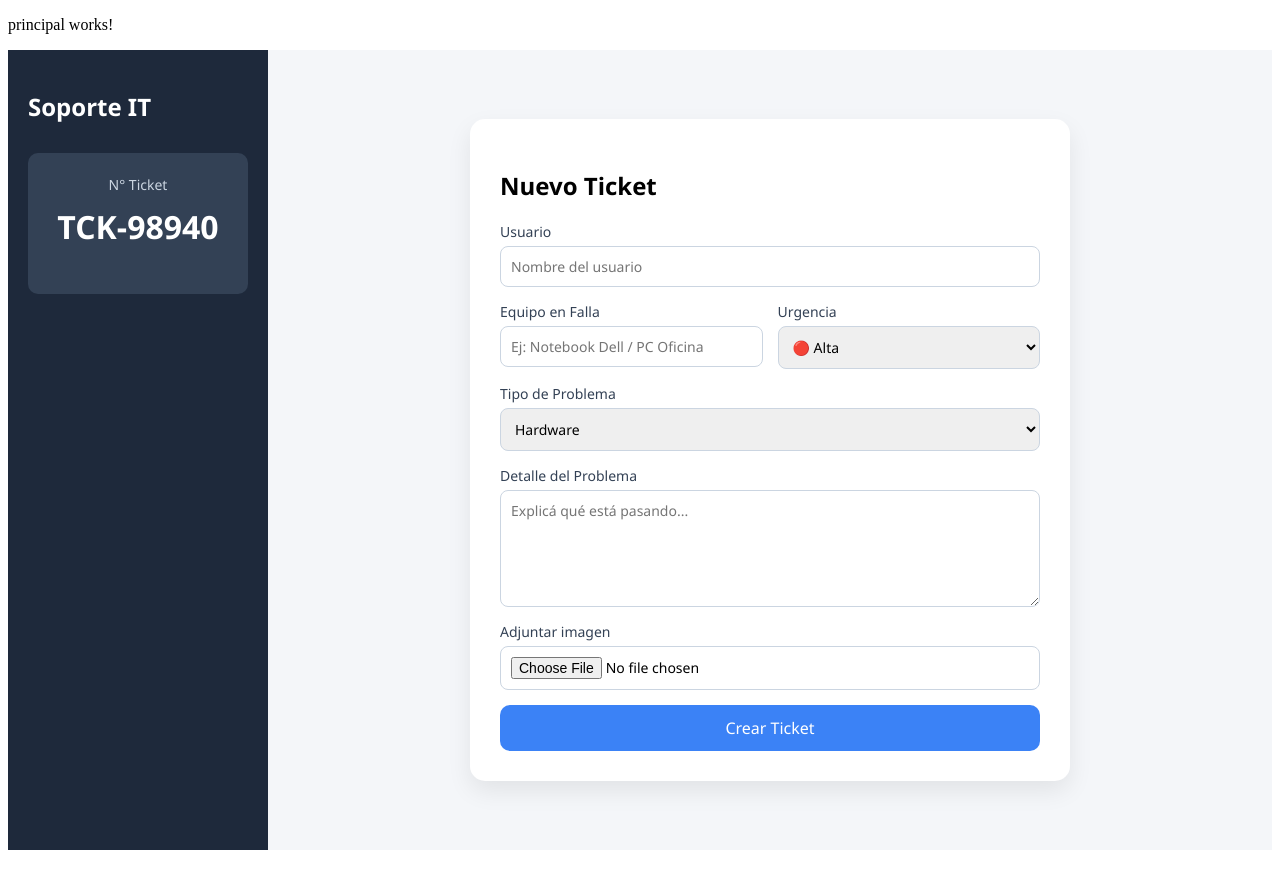
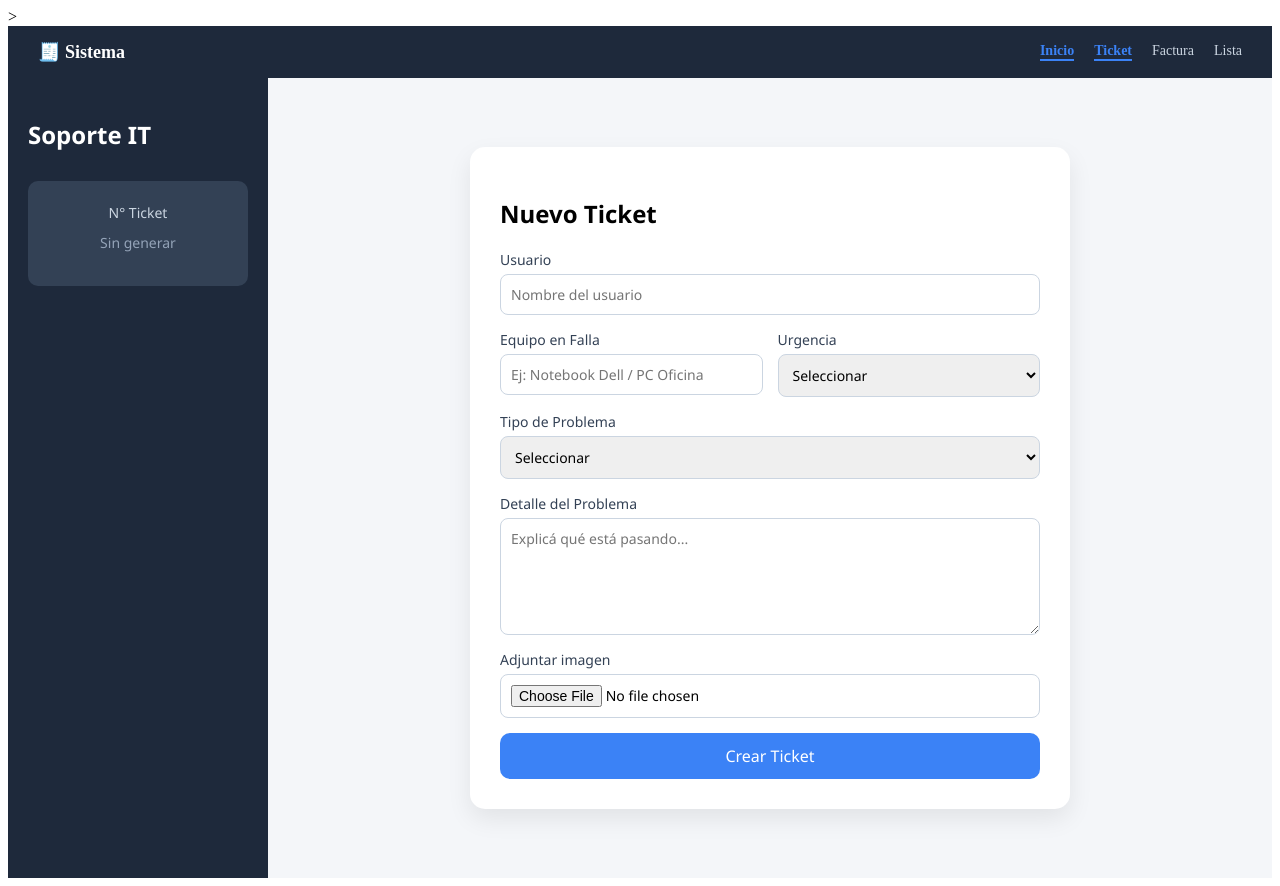
Before and after one commit to HugoS1712/Facturas, an Angular app: page /ticket in a window 1280 px wide. Before the commit the page ends 858 px from the top, so only its background shows below. Built offline with nearby package versions, Linux system fonts and the light colour scheme.

Commit message:
agrego menú superior

```diff
--- a/src/app/app.html
+++ b/src/app/app.html
@@ -1,2 +1,20 @@
-<app-principal></app-principal>
-<router-outlet />
+><nav class="navbar">
+
+    <div class="logo">
+        🧾 Sistema
+    </div>
+
+    <div class="menu">
+        <a routerLink="/" routerLinkActive="activo">Inicio</a>
+        <a routerLink="/ticket" routerLinkActive="activo">Ticket</a>
+        <a routerLink="/factura" routerLinkActive="activo">Factura</a>
+        <a routerLink="/lista" routerLinkActive="activo">Lista</a>
+    </div>
+
+</nav>
+
+
+
+<!-- Contenido dinámico -->
+
+<router-outlet></router-outlet>
--- a/src/app/app.routes.ts
+++ b/src/app/app.routes.ts
@@ -1,6 +1,6 @@
 import { Routes } from '@angular/router';
 import { Lista } from './componentes/lista/lista';
-import { Error } from './componentes/error/error';
+import { ErrorComponent } from './componentes/error/error';
 import { NotFound } from './componentes/not-found/not-found';
 import { Principal } from './componentes/principal/principal';
 import { FacturaComponent } from './componentes/factura/factura';
@@ -8,7 +8,7 @@ import { Ticket } from './componentes/ticket/ticket';
 
 export const routes: Routes = [
     { path: 'lista', component: Lista },
-    { path: 'error', component: Error },
+    { path: 'error', component: ErrorComponent },
     { path: '', component: Principal },
     { path: 'factura', component: FacturaComponent },
     { path: 'ticket', component: Ticket },
--- a/src/app/app.scss
+++ b/src/app/app.scss
@@ -0,0 +1,38 @@
+.navbar {
+    display: flex;
+    justify-content: space-between;
+    align-items: center;
+    background: #1e293b;
+    padding: 15px 30px;
+    color: white;
+}
+
+/* Logo */
+.logo {
+    font-size: 18px;
+    font-weight: bold;
+}
+
+/* Menu */
+.menu {
+    display: flex;
+    gap: 20px;
+}
+
+.menu a {
+    color: #cbd5e1;
+    text-decoration: none;
+    font-size: 14px;
+    transition: 0.3s;
+}
+
+.menu a:hover {
+    color: white;
+}
+
+/* Activo */
+.menu a.activo {
+    color: #3b82f6;
+    font-weight: bold;
+    border-bottom: 2px solid #3b82f6;
+}
--- a/src/app/componentes/error/error.ts
+++ b/src/app/componentes/error/error.ts
@@ -3,8 +3,7 @@ import { Component } from '@angular/core';
 @Component({
   selector: 'app-error',
   standalone: true,
-  imports: [],
   templateUrl: './error.html',
-  styleUrl: './error.scss',
+  styleUrls: ['./error.scss']
 })
-export class Error { }
+export class ErrorComponent { }
--- a/src/app/componentes/principal/principal.html
+++ b/src/app/componentes/principal/principal.html
@@ -1 +1 @@
-<p>principal works!</p>
+<p>principal</p>
--- a/src/app/componentes/ticket/ticket.html
+++ b/src/app/componentes/ticket/ticket.html
@@ -1,60 +1,75 @@
 <div class="page">
+
     <!-- Sidebar -->
     <aside class="sidebar">
         <h2>Soporte IT</h2>
+
         <div class="ticket-box">
             <span>N° Ticket</span>
-            <!-- Bind dinámico -->
-            <h1>{{ ticketNumber || '---' }}</h1>
+
+            <!-- Si existe -->
+            <h1 *ngIf="ticketNumber">{{ ticketNumber }}</h1>
+
+            <!-- Si NO existe -->
+            <p *ngIf="!ticketNumber" class="placeholder">Sin generar</p>
         </div>
     </aside>
 
     <!-- Contenido -->
     <div class="content">
         <div class="card">
+
             <h2>Nuevo Ticket</h2>
 
-            <form>
+            <!-- ✅ FORM CORREGIDO -->
+            <form (ngSubmit)="crearTicket(); $event.preventDefault()" #form="ngForm">
 
                 <!-- Usuario -->
                 <div class="form-group">
                     <label>Usuario</label>
-                    <input type="text" placeholder="Nombre del usuario">
+                    <input type="text" placeholder="Nombre del usuario" [(ngModel)]="usuario" name="usuario" required>
                 </div>
 
                 <!-- Equipo + urgencia -->
                 <div class="row">
+
                     <div class="form-group">
                         <label>Equipo en Falla</label>
-                        <input type="text" placeholder="Ej: Notebook Dell / PC Oficina">
+                        <input type="text" placeholder="Ej: Notebook Dell / PC Oficina" [(ngModel)]="equipo"
+                            name="equipo" required>
                     </div>
 
                     <div class="form-group">
                         <label>Urgencia</label>
-                        <select class="urgencia">
+                        <select [(ngModel)]="urgencia" name="urgencia" required>
+                            <option value="">Seleccionar</option>
                             <option value="alta">🔴 Alta</option>
                             <option value="media">🟡 Media</option>
                             <option value="baja">🟢 Baja</option>
                         </select>
                     </div>
+
                 </div>
 
-                <!-- Categoría -->
+                <!-- Tipo -->
                 <div class="form-group">
                     <label>Tipo de Problema</label>
-                    <select>
-                        <option>Hardware</option>
-                        <option>Software</option>
-                        <option>Red</option>
-                        <option>Acceso</option>
-                        <option>Otro</option>
+                    <select [(ngModel)]="tipo" name="tipo" required>
+                        <option value="">Seleccionar</option>
+                        <option value="Hardware">Hardware</option>
+                        <option value="Software">Software</option>
+                        <option value="Red">Red</option>
+                        <option value="Acceso">Acceso</option>
+                        <option value="Otro">Otro</option>
                     </select>
                 </div>
 
                 <!-- Detalle -->
                 <div class="form-group">
                     <label>Detalle del Problema</label>
-                    <textarea rows="5" placeholder="Explicá qué está pasando..."></textarea>
+                    <textarea rows="5" placeholder="Explicá qué está pasando..." [(ngModel)]="detalle" name="detalle"
+                        required>
+          </textarea>
                 </div>
 
                 <!-- Imagen -->
@@ -63,11 +78,14 @@
                     <input type="file" accept="image/*">
                 </div>
 
-
                 <!-- Botón -->
-                <button type="submit">Crear Ticket</button>
+                <button type="submit">
+                    Crear Ticket
+                </button>
 
             </form>
+
         </div>
     </div>
+
 </div>
--- a/src/app/componentes/ticket/ticket.scss
+++ b/src/app/componentes/ticket/ticket.scss
@@ -2,28 +2,27 @@
     display: block;
 }
 
-/* RESET */
+/* Reset */
 * {
     box-sizing: border-box;
     font-family: 'Segoe UI', sans-serif;
 }
 
-/* LAYOUT */
+/* Layout general */
 .page {
     display: flex;
     height: 100vh;
     background: #f4f6f9;
 }
 
-/* SIDEBAR */
+/* Sidebar */
 .sidebar {
     width: 260px;
     background: #1e293b;
     color: white;
     padding: 20px;
-}
 
-.sidebar h2 {
+    h2 {
         margin-bottom: 30px;
     }
 
@@ -32,19 +31,28 @@
         padding: 20px;
         border-radius: 10px;
         text-align: center;
-}
 
-.ticket-box span {
+        span {
             font-size: 14px;
             color: #cbd5e1;
         }
 
-.ticket-box h1 {
+        h1 {
             margin-top: 10px;
             font-size: 32px;
+            letter-spacing: 2px;
+        }
+    }
 }
 
-/* CONTENIDO */
+/* Placeholder */
+.placeholder {
+    font-size: 14px;
+    color: #94a3b8;
+    margin-top: 10px;
+}
+
+/* Contenido */
 .content {
     flex: 1;
     display: flex;
@@ -52,21 +60,24 @@
     align-items: center;
 }
 
-/* CARD */
+/* Card */
 .card {
     width: 600px;
     background: white;
     padding: 30px;
     border-radius: 15px;
-    box-shadow: 0 10px 25px rgba(0, 0, 0, .08);
+    box-shadow: 0 10px 25px rgba(0, 0, 0, 0.08);
+
+    h2 {
+        margin-bottom: 20px;
+    }
 }
 
-/* FORM */
+/* Formulario */
 .form-group {
-    margin-bottom: 15px;
     display: flex;
     flex-direction: column;
-}
+    margin-bottom: 15px;
 
     label {
         font-size: 14px;
@@ -82,6 +93,7 @@ textarea {
         border-radius: 8px;
         font-size: 14px;
         outline: none;
+        transition: 0.2s;
     }
 
     input:focus,
@@ -89,18 +101,19 @@ select:focus,
     textarea:focus {
         border-color: #3b82f6;
     }
+}
 
-/* FILAS */
+/* Fila */
 .row {
     display: flex;
     gap: 15px;
+
+    .form-group {
+        flex: 1;
+    }
 }
 
-.row .form-group {
-    flex: 1;
-}
-
-/* BOTÓN */
+/* Botón */
 button {
     width: 100%;
     padding: 12px;
@@ -110,6 +123,7 @@ button {
     border-radius: 10px;
     font-size: 16px;
     cursor: pointer;
+    transition: 0.3s;
 }
 
 button:hover {
--- a/src/app/componentes/ticket/ticket.ts
+++ b/src/app/componentes/ticket/ticket.ts
@@ -1,13 +1,27 @@
-
 import { Component } from '@angular/core';
+import { CommonModule } from '@angular/common';
+import { FormsModule } from '@angular/forms';
 
 @Component({
   selector: 'app-ticket',
+  standalone: true, // 👈 CLAVE
+  imports: [CommonModule, FormsModule], // 👈 CLAVE
   templateUrl: './ticket.html',
-  styleUrls: ['./ticket.scss'] // ✅ CORRECTO
+  styleUrls: ['./ticket.scss']
 })
+export class Ticket {
 
+  ticketNumber = '';
 
-export class Ticket {
-  ticketNumber = 'TCK-' + Math.floor(Math.random() * 100000);
+  usuario = '';
+  equipo = '';
+  urgencia = '';
+  detalle = '';
+  tipo = '';
+
+  crearTicket() {
+
+    console.log('CLICK OK');
+  }
+
 }
```
Also changed, not shown: src/app/app.ts (+4 -5 lines). Lines whose indentation alone changed are shown as unchanged.
